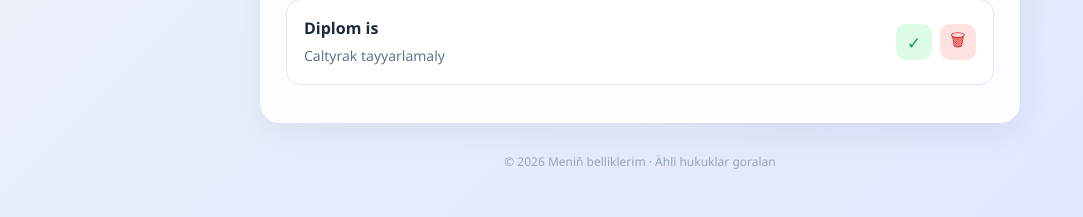
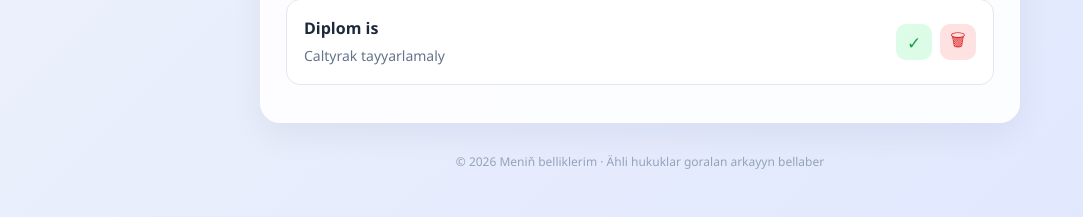
Before and after one commit to Programmerrr071/Github_action_owren, a Django app: page / in a window 1280 px wide. Shown: the part 844-1061 px from the top of the page, without its empty margins (0-1083 px from the left). Run offline with Django 5.2, Linux system fonts and the light colour scheme; data comes from the database, SQL or seed files in the repository.

Commit message:
4 commit

```diff
--- a/notes/templates/notes/list.html
+++ b/notes/templates/notes/list.html
@@ -436,7 +436,7 @@
     <!-- FOOTER -->
 
     <footer class="footer">
-        © 2026 Meniň belliklerim · Ähli hukuklar goralan
+        © 2026 Meniň belliklerim · Ähli hukuklar goralan arkayyn bellaber
     </footer>
 
 </div>
```
Also changed, not shown: .github/workflows/ci.yml.
